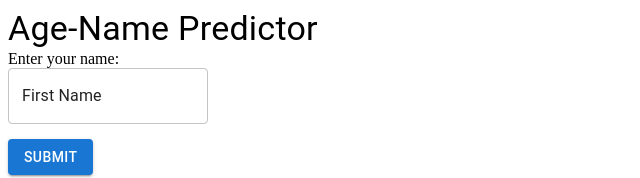
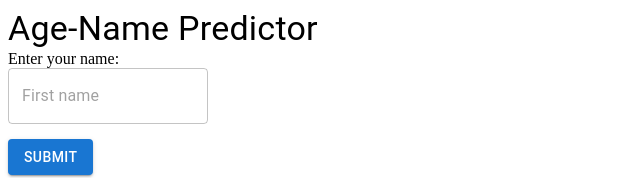
Before and after one commit to colemilne54/Age-Name-Predictor, a React (Create React App) app: page / in a window 1280 px wide. Shown: the top 178 px of the page, without its empty margins (0-640 px from the left). Built offline with nearby package versions, Linux system fonts and the light colour scheme.

Commit message:
Converted input to a single useState

```diff
--- a/src/App.js
+++ b/src/App.js
@@ -5,7 +5,7 @@ import { Typography, TextField, Button } from '@mui/material';
 
 export default function App() {
   const [age, getAge] = useState([]);
-  const [input, setInput] = useState({});
+  const [input, setInput] = useState('');
 
   const handleChange = (event) => {
     const name = event.target.name;
@@ -15,7 +15,7 @@ export default function App() {
 
   const handleSubmit = (event) => {
     event.preventDefault();
-    var url = 'https://api.agify.io?name=' + input[0];
+    var url = 'https://api.agify.io?name=' + input;
 
     fetch(url, {
       method: 'GET',
@@ -40,7 +40,8 @@ export default function App() {
         <TextField
           style={{ width: '200px' }}
           aria-label="First name"
-          defaultValue={'First Name'}
+          // defaultValue={'First Name'}
+          placeholder="First name"
           name="firstName"
           value={input.firstName}
           onChange={handleChange}
```
